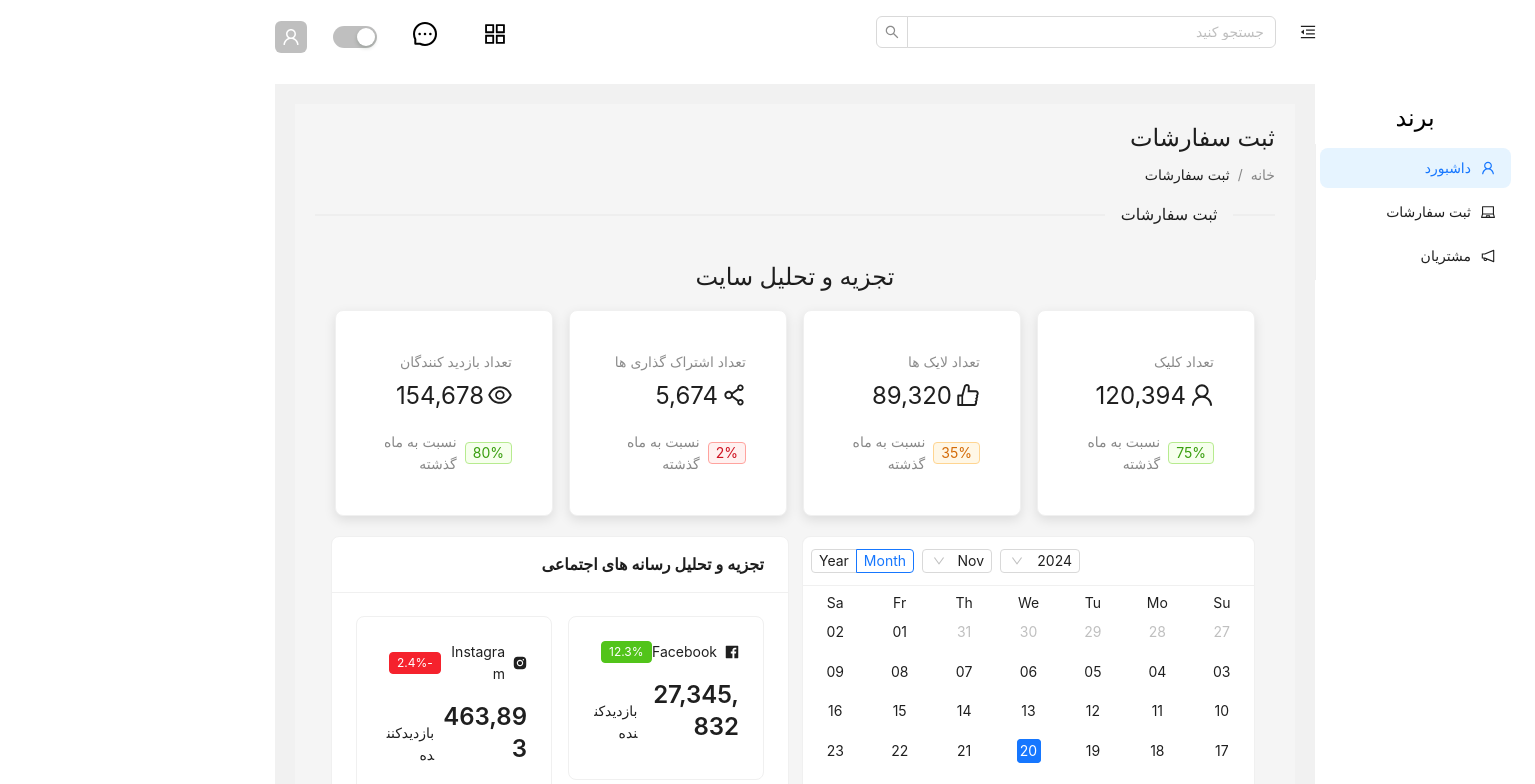
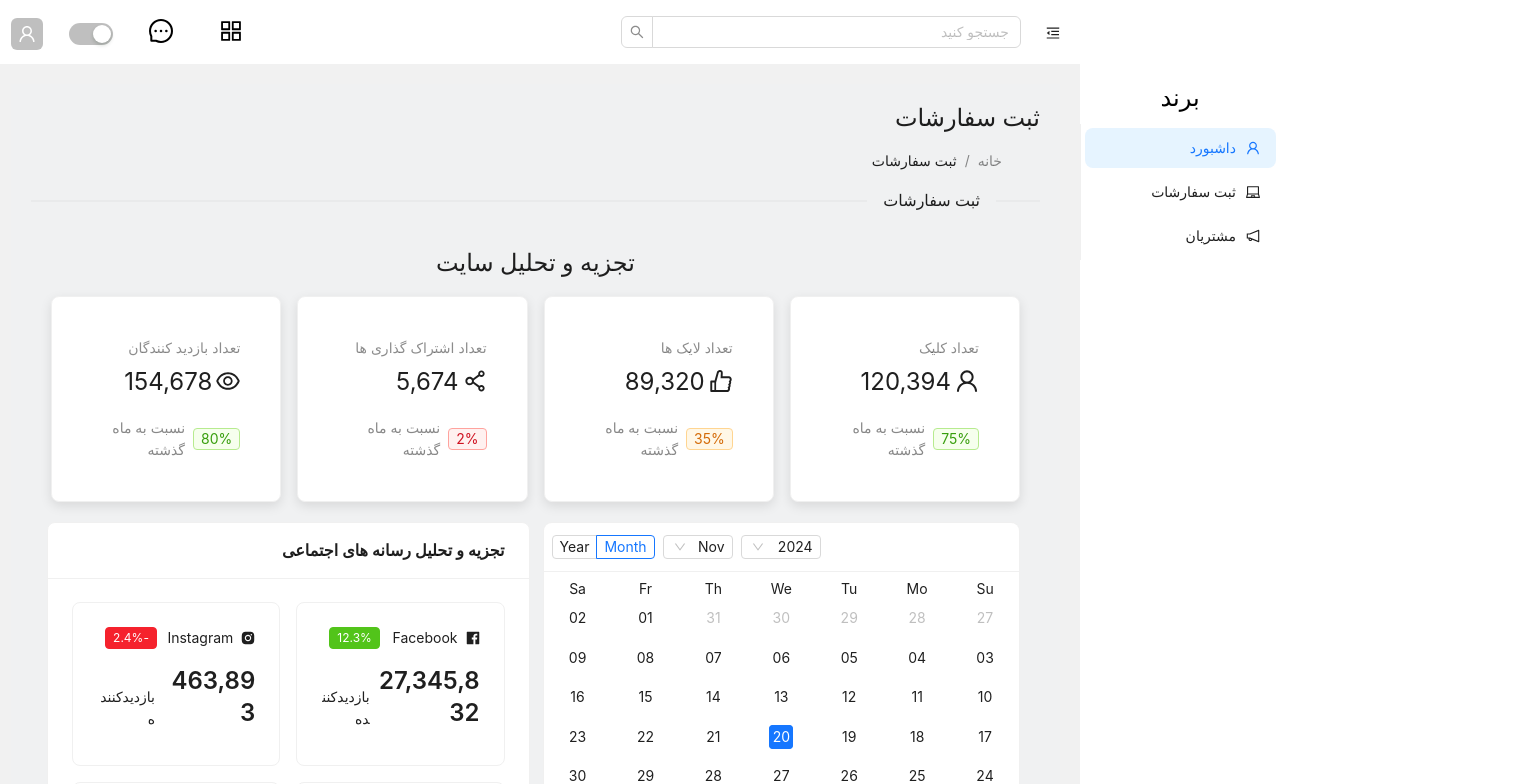
Before and after one commit to kasra-sole/elevator-project, a React (Create React App) app: page /orders in a window 1280 px wide. Shown: the top 784 px of the page, 1535 px wide, since content can reach past the window. Built offline with nearby package versions, Linux system fonts and the light colour scheme.

Commit message:
fix a dashbord and marketing page

```diff
--- a/src/components/dashboard/style/Dashboard.css
+++ b/src/components/dashboard/style/Dashboard.css
@@ -1,19 +1,9 @@
-/* از box-sizing برای همه المان‌ها استفاده کنیم */
-*,
-*::before,
-*::after {
-  box-sizing: border-box;
-}
 
-/* تنظیمات برای جلوگیری از اسکرول افقی */
-body {
-  overflow-x: hidden;
-}
 
 /* استایل‌های موجود برای کارت‌ها و المان‌ها */
 .header-page {
   padding: 20px;
-  overflow-x: hidden; /* جلوگیری از اسکرول افقی در این بخش */
+  /* overflow-x: hidden;  */
  }
 
 .title {
@@ -98,6 +88,7 @@ body {
   width: 100%;
   height: 100%;
   overflow: hidden;
+  direction: rtl;
 }
 
 .ongoing-projects-card {
--- a/src/components/new-order/NewOrder.tsx
+++ b/src/components/new-order/NewOrder.tsx
@@ -10,12 +10,14 @@ const { Content } = Layout;
 
 const Order: React.FC = () => {
   return (
-    <Layout className="container">
+    <Layout>
+      <div className="header-page">
       <Content>
-        <div>
           <h2>ثبت سفارشات</h2>
+          <div className="breadcrumb">
           <Breadcrumb items={[{ title: "خانه" }, { title: "ثبت سفارشات" }]} />
-        </div>
+          </div>
+
         <Divider orientation="left">ثبت سفارشات</Divider>
 
         <Social></Social>
@@ -31,6 +33,7 @@ const Order: React.FC = () => {
 
         <Table></Table>
       </Content>
+      </div>
     </Layout>
   );
 };
--- a/src/components/new-order/Table.tsx
+++ b/src/components/new-order/Table.tsx
@@ -1,6 +1,9 @@
 import React, { useState } from "react";
 import { Table } from "antd";
 import "./style/Table.css";
+import Icon, {
+  EyeOutlined
+} from "@ant-design/icons";
 
 // تعریف نوع داده برای هر ردیف
 interface InvoiceDetail {
@@ -95,7 +98,7 @@ const Home: React.FC = () => {
   // تعریف جدول جزئیات برای هر ردیف
   const expandedRowRender = (record: DataType) => {
     const columns = [
-      { title: "لیست سفارش", dataIndex: "item", key: "item" },
+      { title: "لیست سفارش", dataIndex: "item", key: "item",  },
       { title: "تعداد", dataIndex: "quantity", key: "quantity" },
       { title: "قیمت واحد", dataIndex: "price", key: "price" },
     ];
@@ -105,6 +108,7 @@ const Home: React.FC = () => {
         columns={columns}
         dataSource={record.invoiceDetails}
         pagination={false}
+
       />
     );
   };
--- a/src/components/new-order/style/NewOrder.css
+++ b/src/components/new-order/style/NewOrder.css
@@ -1,4 +1,13 @@
 .container {
+    /* padding: 20px; */
+    /* min-height: 50vh; */
+    background-color: #e0e3e5
+}
+.header-page {
     padding: 20px;
-    min-height: 100vh;
+    overflow-x: hidden; /* جلوگیری از اسکرول افقی در این بخش */
+    background-color: #f0f1f2;
+   }
+.breadcrumb{
+    padding-right: 3px;
 }
--- a/src/components/new-order/style/Table.css
+++ b/src/components/new-order/style/Table.css
@@ -1,22 +1,24 @@
-/* استایل‌های عمومی صفحه Home */
+
 .home-container {
-  padding: 24px; /* فاصله استاندارد Ant Design */
+  padding: 24px;
   font-family: 'Arial', sans-serif;
   margin-top: 20px;
+  /* height: 60vh; */
+
 }
 
 /* عنوان اصلی جدول */
 .table-title {
-  font-size: 16px; /* اندازه استاندارد Ant Design */
+  font-size: 16px;
   font-weight: 500;
-  margin-bottom: 24px; /* فاصله بیشتر از جدول */
-  color: rgba(0, 0, 0, 0.85); /* رنگ متن استاندارد */
-  text-align: left; /* تراز به سمت چپ */
+  margin-bottom: 24px;
+  color: rgba(0, 0, 0, 0.85);
+  text-align: left;
 }
 
 /* استایل جدول */
 .styled-table {
-  background-color: #ffffff; /* پس‌زمینه سفید */
+  background-color: #ffffff;
   border-radius: 4px; /* گوشه‌های گرد استاندارد */
   box-shadow: 0 2px 8px rgba(0, 0, 0, 0.15); /* سایه استاندارد */
   overflow: hidden;
@@ -25,7 +27,7 @@
 
 /* ردیف‌های باز شده */
 .expanded-row {
-  background-color: #fafafa; /* رنگ ملایم برای پس‌زمینه */
+  background-color: #fafafa;
 }
 
 .expanded-row .ant-table-tbody > tr {
--- a/src/view/layout/header.tsx
+++ b/src/view/layout/header.tsx
@@ -20,7 +20,8 @@ const HeaderComponent: React.FC<{ collapsed: boolean; setCollapsed: React.Dispat
         icon={collapsed ? <MenuUnfoldOutlined /> : <MenuFoldOutlined />}
         onClick={() => setCollapsed(!collapsed)}
         style={{
-          fontSize: "16px",
+          // fontSize: "16px",
+          marginTop:1,
           width: 64,
           height: 64,
         }}
--- a/src/view/layout/style/defult.css
+++ b/src/view/layout/style/defult.css
@@ -12,8 +12,9 @@ body {
 .layout {
   display: flex;
   flex-direction: column;
-  /* position: fixed; */
-  height: 90vh;
+  position: fixed;
+  height: 100vh;
+  width: 100.7%;
 }
 
 .container {
@@ -67,7 +68,7 @@ h2 {
   align-items: center;
   justify-items: center;
   left: 20px;
-  top: 5px;
+  top: 2px;
   gap: 26px;
   font-size: large;
 }
```
